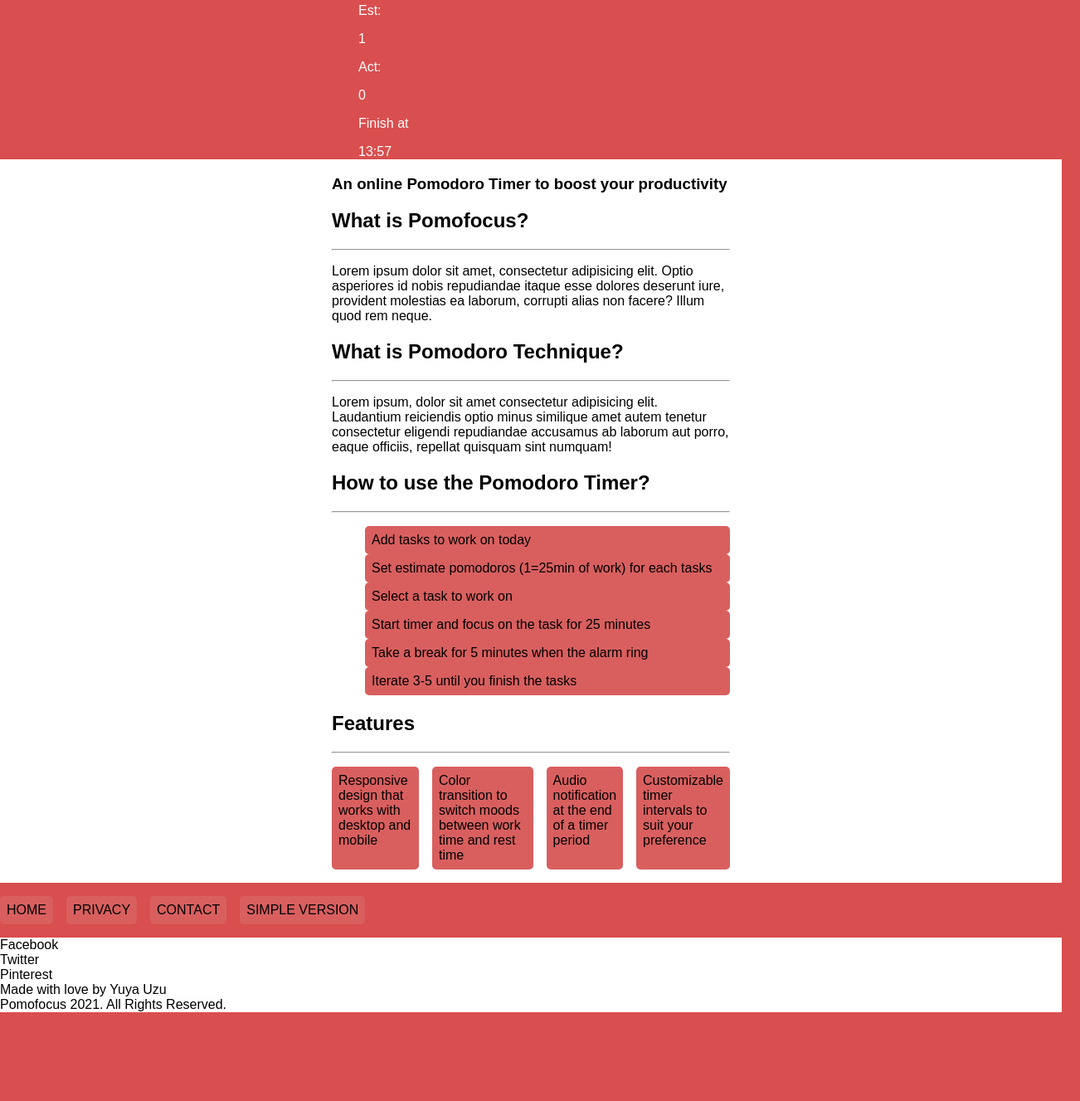
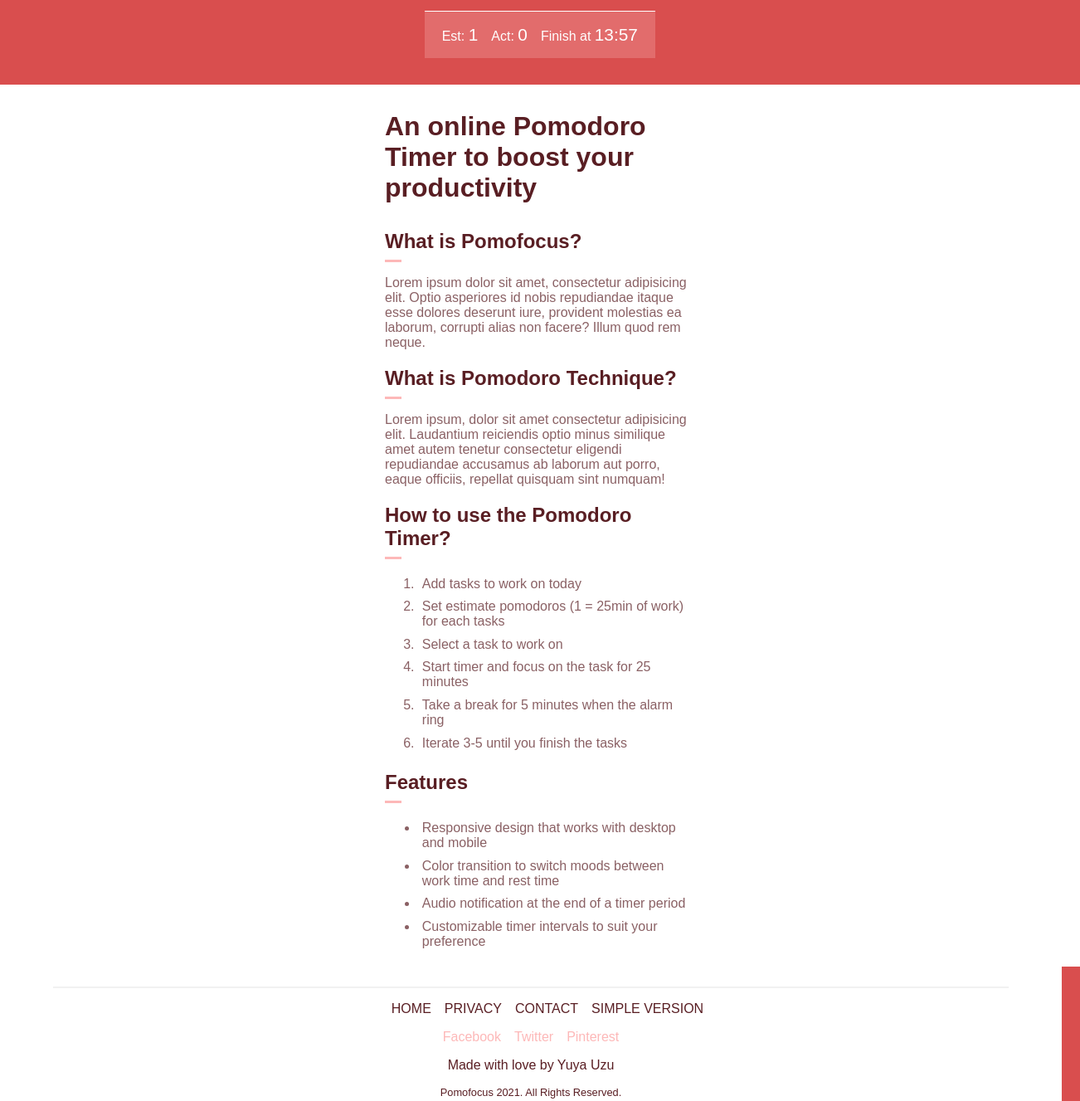
Before and after one commit to amorea9/Re-create, a plain HTML site: page index.html in a window 1280 px wide. Shown: the part 662-1989 px from the top of the page at 83% size, 1302 px wide, since content can reach past the window. Before the commit the page ends 1882 px from the top, so only its background shows below. Drawn offline with Linux system fonts and the light colour scheme; a web font is replaced by a local one.

Commit message:
added style for text content

```diff
--- a/index.html
+++ b/index.html
@@ -10,7 +10,8 @@
   <body>
     <header>
       <nav>
-        <h1>Pomofocus</h1>
+        <h1><span class="check">✓</span>Pomofocus</h1>
+        <!-- fix later -->
         <ul>
           <li>Report</li>
           <li>Setting</li>
@@ -66,12 +67,11 @@
               <p>Add task</p>
             </div>
             <div class="estimate">
-              <p>Est:</p>
-              <span>1</span>
-              <p>Act:</p>
-              <span>0</span>
-              <p>Finish at</p>
-              <span>13:57</span>
+              <p>Est: <span>1</span></p>
+
+              <p>Act: <span>0</span></p>
+
+              <p>Finish at <span>13:57</span></p>
             </div>
           </div>
         </section>
@@ -99,7 +99,7 @@
           <hr class="short_hr" />
           <ol>
             <li>Add tasks to work on today</li>
-            <li>Set estimate pomodoros (1=25min of work) for each tasks</li>
+            <li>Set estimate pomodoros (1 = 25min of work) for each tasks</li>
             <li>Select a task to work on</li>
             <li>Start timer and focus on the task for 25 minutes</li>
             <li>Take a break for 5 minutes when the alarm ring</li>
@@ -119,6 +119,7 @@
       </section>
     </main>
     <footer>
+      <hr class="hr_footer" />
       <nav class="footer_nav">
         <ul>
           <li>HOME</li>
@@ -128,9 +129,9 @@
         </ul>
       </nav>
       <div class="social_media">
-        <div>Facebook</div>
-        <div>Twitter</div>
-        <div>Pinterest</div>
+        <div><a href="#">Facebook</a></div>
+        <div><a href="#">Twitter</a></div>
+        <div><a href="#">Pinterest</a></div>
       </div>
       <div class="message">Made with love by Yuya Uzu</div>
       <div class="copyright">Pomofocus 2021. All Rights Reserved.</div>
--- a/style.css
+++ b/style.css
@@ -5,9 +5,9 @@
   --text: #591e23;
   --darker-red: #b94c4c;
   --t-white: #ffff;
-  --red-opacity: #d95f5f;
-  --links: #f29999;
-  --white-space: 25rem;
+  --red-opacity: #e26c6c;
+  --links: #fdb8b8;
+  --white-space: 29rem;
   --main-font: proxima-nova, sans-serif;
   --font-weight: 800;
   --gap: 1rem;
@@ -15,10 +15,12 @@
   --padding: 2rem;
   --font-size-big: 6rem;
   --greyed-out: rgb(187, 184, 184);
+  --header2: 1.5rem;
 }
+
 * {
   box-sizing: border-box;
-  list-style-type: none;
+
   text-decoration: none;
   font-family: var(--main-font);
 }
@@ -52,8 +54,8 @@ header {
   margin-right: var(--white-space);
 }
 .red_space_content {
-  margin-left: 27rem;
-  margin-right: 27rem;
+  margin-left: 32rem;
+  margin-right: 32rem;
 }
 
 .text_space {
@@ -65,11 +67,18 @@ footer {
 }
 
 hr {
-  color: var(--t-white);
+  background-color: var(--t-white);
+  border-style: none;
+  height: 2px;
 }
 
 /* nav bar */
-
+nav h1 {
+  font-size: 1.2rem;
+}
+header nav ul {
+  list-style-type: none;
+}
 nav {
   display: flex;
   flex-direction: row;
@@ -80,7 +89,7 @@ nav {
   background-color: var(--section-red);
 }
 
-ul {
+header nav ul {
   display: flex;
   flex-direction: row;
   justify-content: space-around;
@@ -88,14 +97,15 @@ ul {
   padding: 0;
 }
 
-li {
+header nav ul li {
   background-color: var(--red-opacity);
   padding: 0.5rem;
   border-radius: 5px;
 }
 
 .dark_hr {
-  color: var(--red-opacity);
+  background-color: var(--darker-red);
+  opacity: 60%;
 }
 
 /* timer */
@@ -147,6 +157,9 @@ li {
 }
 
 /* tasks*/
+.long_hr {
+  opacity: 60%;
+}
 .details {
   display: flex;
   flex-direction: column;
@@ -173,12 +186,13 @@ li {
   width: 20px;
   height: 20px;
   color: var(--t-white);
-  background-color: var(--links);
+  background-color: var(--red-opacity);
   border: none;
   border-radius: 3px;
 }
 .task_header > h2 {
   margin: 0;
+  font-size: 1.1rem;
 }
 .task_1,
 .task_2 {
@@ -268,3 +282,97 @@ li {
   color: var(--red-opacity);
   font-weight: var(--font-weight);
 }
+
+.estimate {
+  display: flex;
+  flex-direction: row;
+  justify-content: center;
+  margin-top: var(--gap);
+  gap: var(--gap);
+
+  align-items: center;
+  border-top: 1px solid var(--t-white);
+  background-color: var(--red-opacity);
+  margin-bottom: var(--padding);
+}
+
+.estimate span {
+  font-size: 1.3rem;
+}
+
+/* text content style*/
+.text_space_content h1 {
+  font-size: var(--padding);
+  color: var(--text);
+}
+.text_space_content h2 {
+  font-size: var(--header2);
+  color: var(--text);
+  margin-bottom: 0;
+}
+.short_hr {
+  width: 20px;
+  height: 3px;
+  margin-left: 0;
+  background-color: var(--links);
+}
+.text_space_content p,
+.text_space_content li {
+  color: var(--text);
+  opacity: 70%;
+  font-size: var(--gap);
+}
+.text_space_content li {
+  padding: 0.3rem;
+}
+/* footer styling*/
+.hr_footer {
+  background-color: var(--greyed-out);
+  opacity: 20%;
+  width: 90%;
+}
+footer {
+  color: var(--text);
+  padding-bottom: var(--padding);
+  padding-top: var(--gap);
+}
+.footer_nav {
+  display: block;
+  background-color: var(--t-white);
+}
+.footer_nav ul {
+  display: flex;
+  flex-direction: row;
+  list-style-type: none;
+  justify-content: center;
+  gap: var(--gap);
+}
+.social_media {
+  display: flex;
+  flex-direction: row;
+  justify-content: center;
+  align-items: center;
+  gap: var(--gap);
+}
+.message,
+.copyright {
+  text-align: center;
+  padding-top: var(--gap);
+}
+.copyright {
+  font-size: 0.8rem;
+}
+/* link styles*/
+a:link {
+  color: var(--links);
+}
+
+a:visited {
+  color: var(--links);
+}
+a:hover {
+  color: var(--red-opacity);
+}
+a:active {
+  color: var(--darker-red);
+}
```
